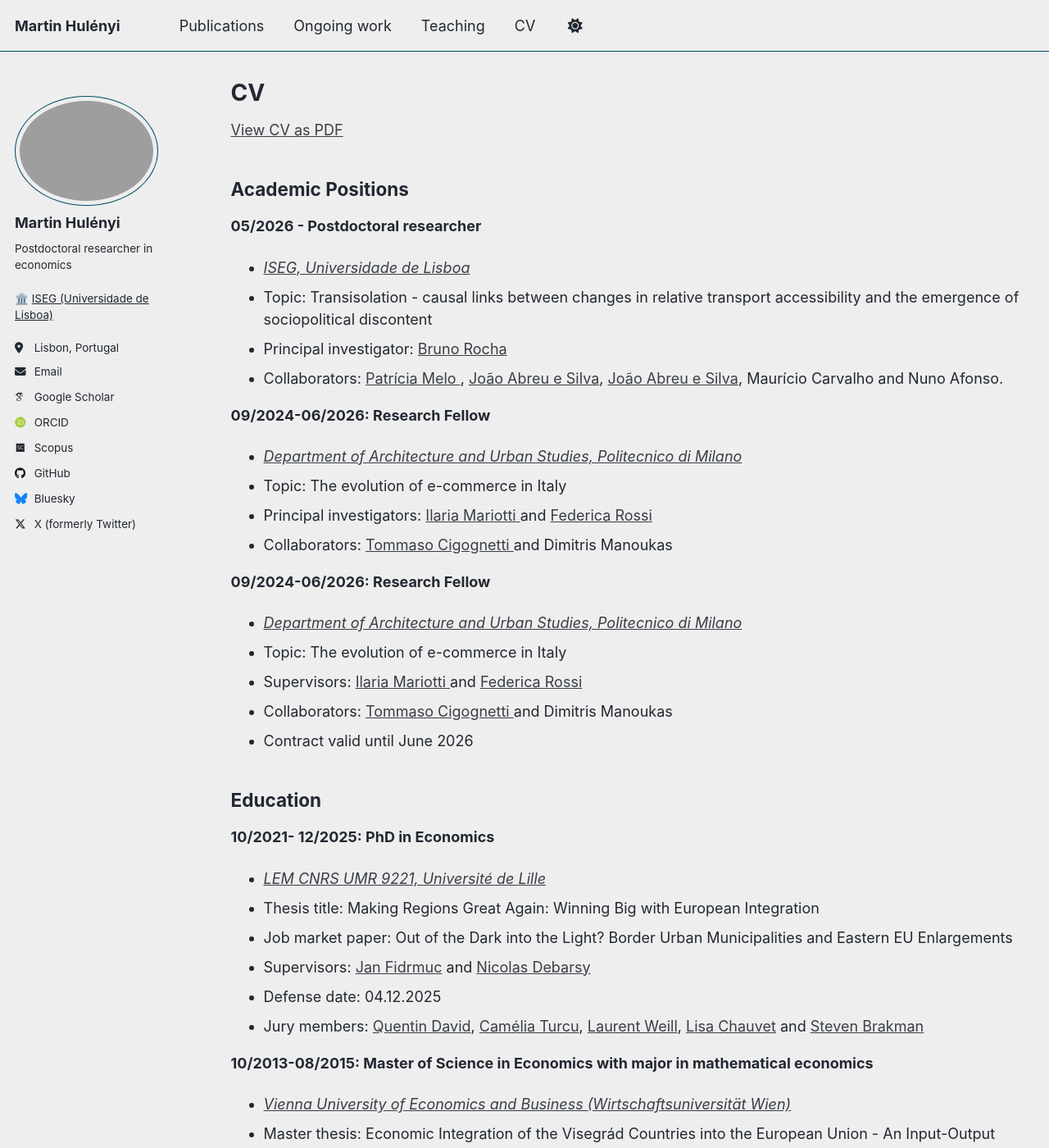
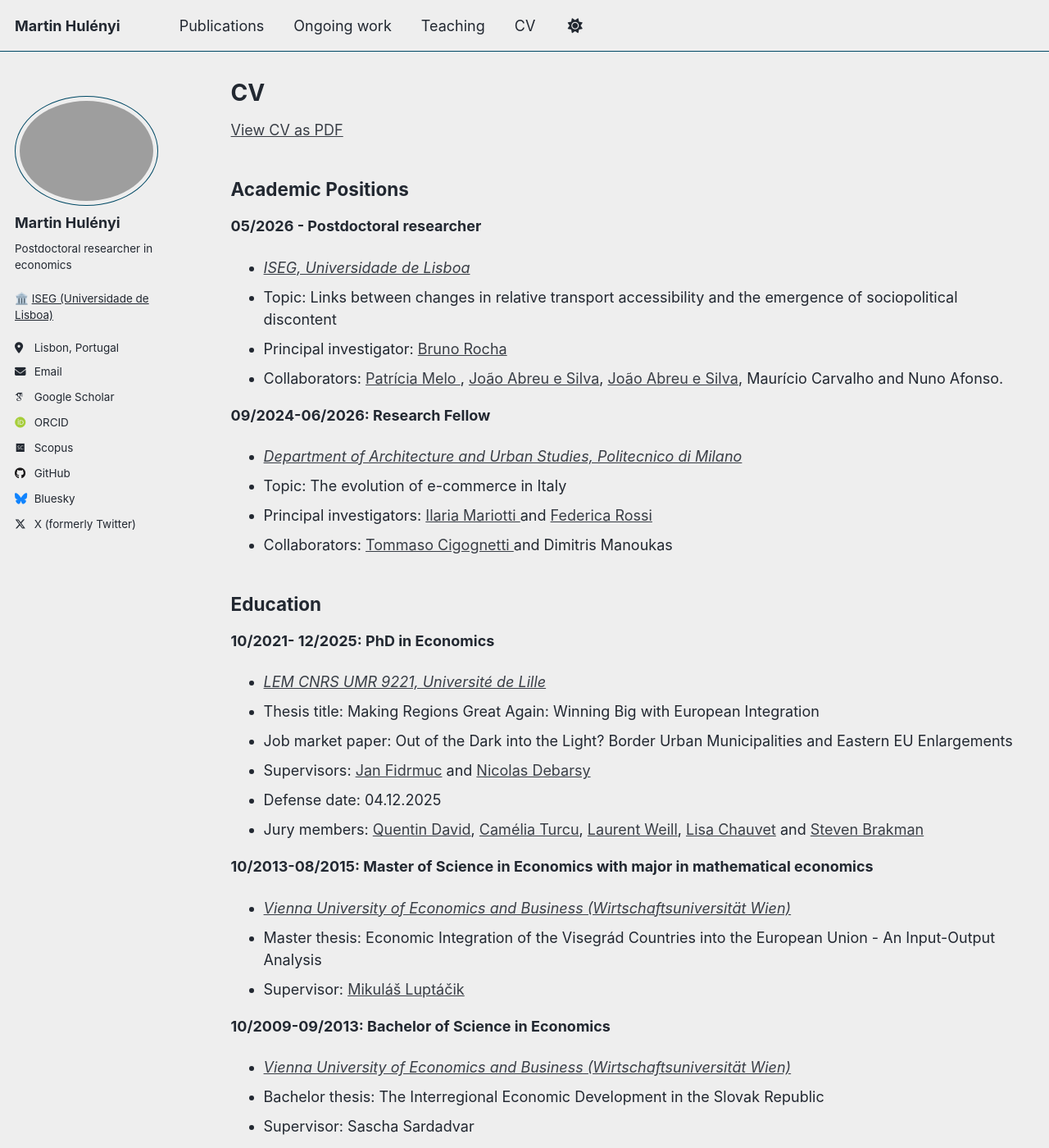
Before and after one commit to martinhulenyi/martinhulenyi.github.io, a Jekyll site: the page built from _pages/cv.md, in a window 1280 px wide and 1400 px high. Shown: the whole window at 82% size. Built offline with Jekyll 4.4.1, drawn with Linux system fonts in a browser that asks for light colours; some web fonts are replaced; some of the changed text lies outside the part shown.

Commit message:
Update cv.md

```diff
--- a/_pages/cv.md
+++ b/_pages/cv.md
@@ -16,7 +16,7 @@ redirect_from:
 ## **Academic Positions**
 **05/2026 -  Postdoctoral researcher**
 * *<a href="https://www.iseg.ulisboa.pt/" target="_blank" rel="noopener">ISEG, Universidade de Lisboa</a>*
-* Topic: Transisolation - causal links between changes in relative transport accessibility and the emergence of sociopolitical discontent
+* Topic: Links between changes in relative transport accessibility and the emergence of sociopolitical discontent
 * Principal investigator: <a href="https://sites.google.com/view/brunorocha" target="_blank" rel="noopener"> Bruno Rocha </a>
 * Collaborators: <a href="https://scholar.google.at/citations?user=zd_SXZMAAAAJ&hl=pt-PT&oi=ao" target="_blank" rel="noopener"> Patrícia Melo </a>,  <a href="https://scholar.google.at/citations?user=xgwKEAoAAAAJ&hl=pt-PT&oi=sra" target="_blank" rel="noopener"> João Abreu e Silva</a>, <a href="https://scholar.google.at/citations?user=xgwKEAoAAAAJ&hl=pt-PT&oi=sra" target="_blank" rel="noopener"> João Abreu e Silva</a>, Maurício Carvalho and Nuno Afonso.
 
@@ -28,12 +28,6 @@ redirect_from:
 * Collaborators: <a href="https://scholar.google.com/citations?user=Nnirhs0AAAAJ&hl=it" target="_blank" rel="noopener"> Tommaso Cigognetti </a> and Dimitris Manoukas
 
 
-**09/2024-06/2026: Research Fellow**
-* *<a href="https://www.dastu.polimi.it/en" target="_blank" rel="noopener">Department of Architecture and Urban Studies, Politecnico di Milano</a>*
-* Topic: The evolution of e-commerce in Italy
-* Supervisors: <a href="https://scholar.google.com/citations?user=gFVR6jAAAAAJ&hl=it&oi=ao" target="_blank" rel="noopener"> Ilaria Mariotti </a> and <a href="https://scholar.google.com/citations?user=V7OKfOUAAAAJ&hl=it&oi=sra" target="_blank" rel="noopener"> Federica Rossi </a>
-* Collaborators: <a href="https://scholar.google.com/citations?user=Nnirhs0AAAAJ&hl=it" target="_blank" rel="noopener"> Tommaso Cigognetti </a> and Dimitris Manoukas
-* Contract valid until June 2026
 
 ## **Education**
 **10/2021- 12/2025: PhD in Economics**
```
Also changed, not shown: other parts of _pages/cv.md (+1 -0 lines).
